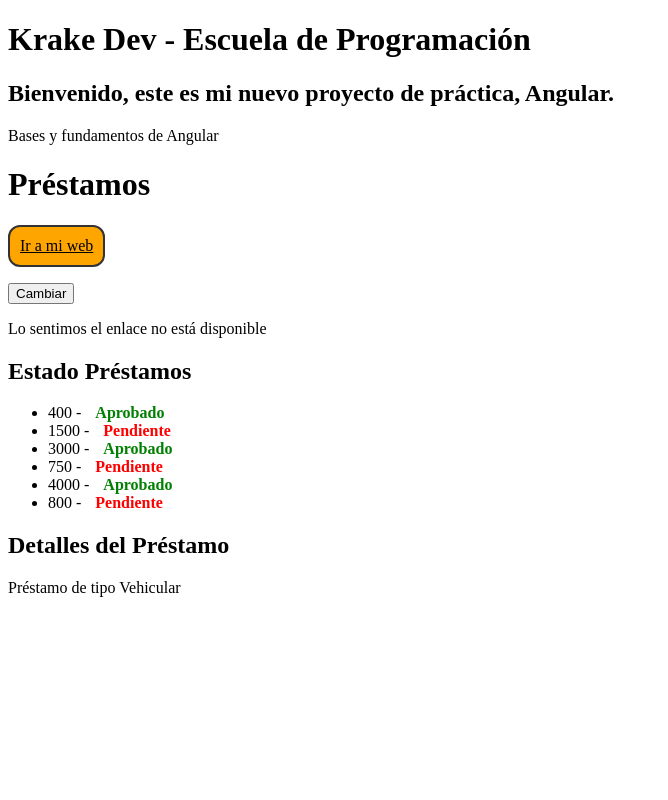
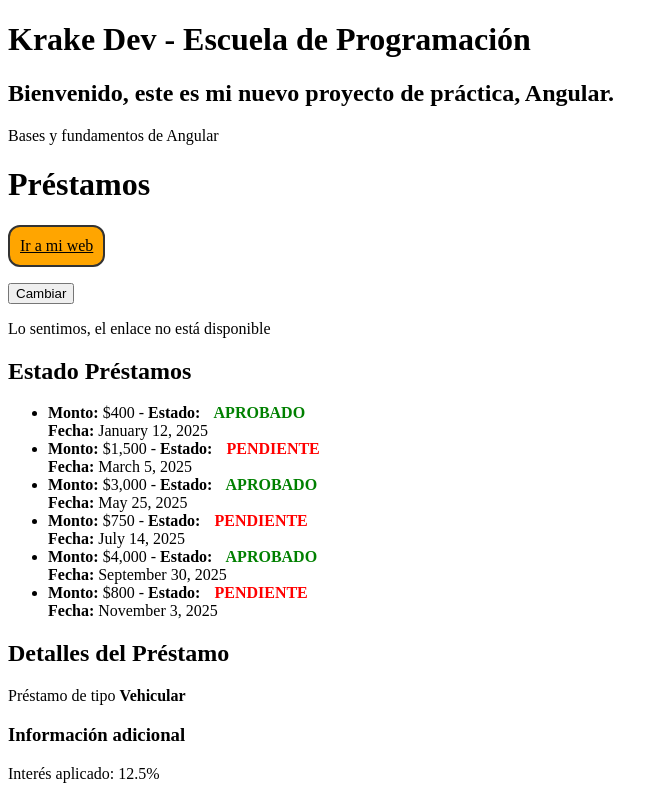
Before and after one commit to AndersonMP/practica-angular, an Angular app: page / in a window 1280 px wide. Shown: the whole page, without its empty margins (0-668 px from the left). Built offline with nearby package versions, Linux system fonts and the light colour scheme.

Commit message:
Angular Pipes

```diff
--- a/src/app/prestamos/prestamos.html
+++ b/src/app/prestamos/prestamos.html
@@ -11,7 +11,7 @@
 @if (redirigir) {
   <p>¡El enlace funciona correctamente!</p>
 } @else {
-<p>Lo sentimos el enlace no está disponible</p>
+  <p>Lo sentimos, el enlace no está disponible</p>
 }
 
 <h2>Estado Préstamos</h2>
@@ -19,30 +19,35 @@
 <ul>
   @for (prestamo of prestamosList; track $index) {
     <li>
-    {{prestamo.monto}} -
+      <b>Monto:</b> {{prestamo.monto | currency:'USD':'symbol':'1.0-0'}} -
+      <b>Estado:</b>
       <span [ngClass]="{
               'aprobado': prestamo.estado === 'Aprobado',
               'pendiente': prestamo.estado === 'Pendiente'
         }">
-      {{prestamo.estado}}
+        {{prestamo.estado | uppercase}}
       </span>
+      <br>
+      <b>Fecha:</b> {{prestamo.fecha | date:'longDate'}}
     </li>
   }
 </ul>
 
-
 <h2>Detalles del Préstamo</h2>
 @switch (prestamo.tipo) {
   @case (TipoPrestamo.Personal) {
-    <p>Préstamo de tipo Personal</p>
+    <p>Préstamo de tipo <b>{{prestamo.tipo | titlecase}}</b></p>
   }
   @case (TipoPrestamo.Hipotecario) {
-    <p>Préstamo de tipo Hipotecario</p>
+    <p>Préstamo de tipo <b>{{prestamo.tipo | titlecase}}</b></p>
   }
   @case (TipoPrestamo.Vehicular) {
-    <p>Préstamo de tipo Vehicular</p>
+    <p>Préstamo de tipo <b>{{prestamo.tipo | titlecase}}</b></p>
   }
   @default {
     <p>Préstamo no reconocido</p>
   }
 }
+
+<h3>Información adicional</h3>
+<p>Interés aplicado: {{prestamo.interes | percent:'1.1-2'}}</p>
--- a/src/app/prestamos/prestamos.ts
+++ b/src/app/prestamos/prestamos.ts
@@ -1,5 +1,5 @@
 import { Component } from '@angular/core';
-import { CommonModule } from "@angular/common";
+import { CommonModule, CurrencyPipe, PercentPipe, DatePipe, UpperCasePipe, TitleCasePipe } from "@angular/common";
 
 enum TipoPrestamo {
   Personal = 'Personal',
@@ -16,31 +16,29 @@ interface Prestamo {
 @Component({
   selector: 'app-prestamos',
   standalone: true,
-  imports: [CommonModule],
+  imports: [CommonModule, CurrencyPipe, PercentPipe, DatePipe, UpperCasePipe, TitleCasePipe],
   templateUrl: './prestamos.html',
   styleUrl: './prestamos.css',
 })
-
 export class Prestamos {
   web = "https://mercadolibre.com";
   TipoPrestamo = TipoPrestamo;
   redirigir = false;
 
   prestamosList = [
-    { id: 1, monto: 400, estado: 'Aprobado' },
-    { id: 2, monto: 1500, estado: 'Pendiente' },
-    { id: 3, monto: 3000, estado: 'Aprobado' },
-    { id: 4, monto: 750, estado: 'Pendiente' },
-    { id: 5, monto: 4000, estado: 'Aprobado' },
-    { id: 6, monto: 800, estado: 'Pendiente' },
-
-  ]
+    { id: 1, monto: 400, estado: 'Aprobado', fecha: new Date(2025, 0, 12) },
+    { id: 2, monto: 1500, estado: 'Pendiente', fecha: new Date(2025, 2, 5) },
+    { id: 3, monto: 3000, estado: 'Aprobado', fecha: new Date(2025, 4, 25) },
+    { id: 4, monto: 750, estado: 'Pendiente', fecha: new Date(2025, 6, 14) },
+    { id: 5, monto: 4000, estado: 'Aprobado', fecha: new Date(2025, 8, 30) },
+    { id: 6, monto: 800, estado: 'Pendiente', fecha: new Date(2025, 10, 3) },
+  ];
 
   prestamo: Prestamo = {
     id: 1,
     tipo: TipoPrestamo.Vehicular,
-    interes: 12.5
-  }
+    interes: 0.125,
+  };
 
   cambiarRedirigir() {
     this.redirigir = !this.redirigir;
```
Also changed, not shown: src/app/usuario/usuario.html (+21 -5 lines), src/app/usuario/usuario.ts (+15 -3 lines). Lines whose indentation alone changed are shown as unchanged.
